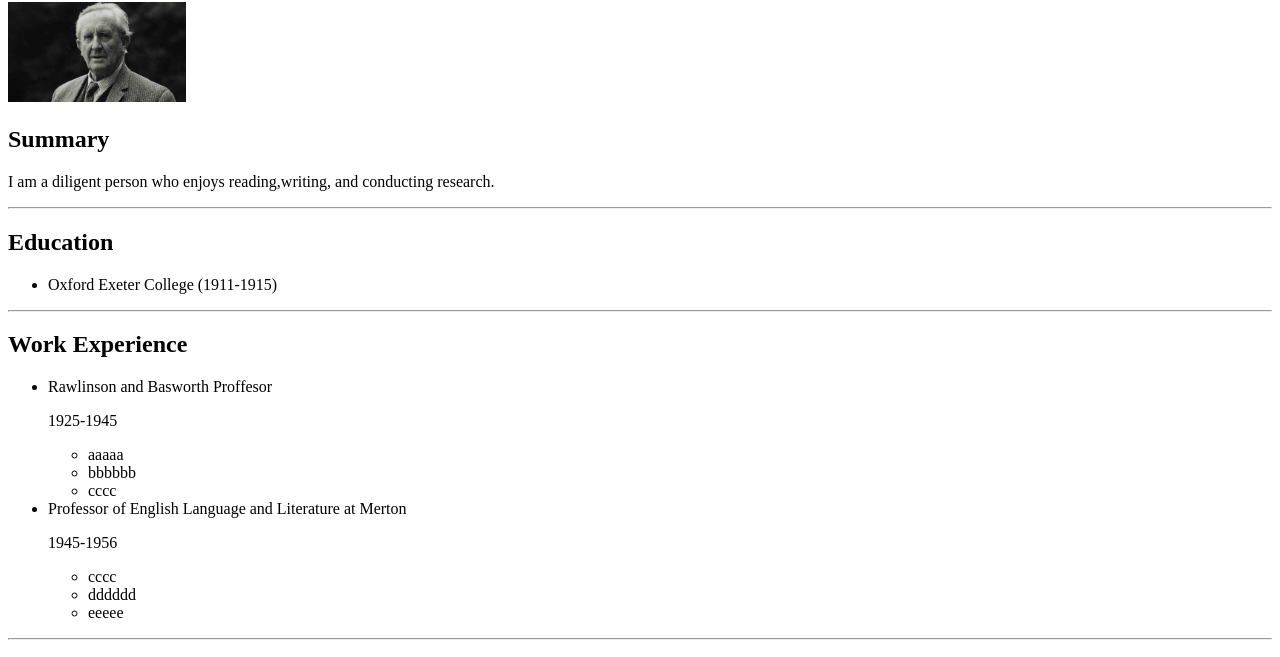
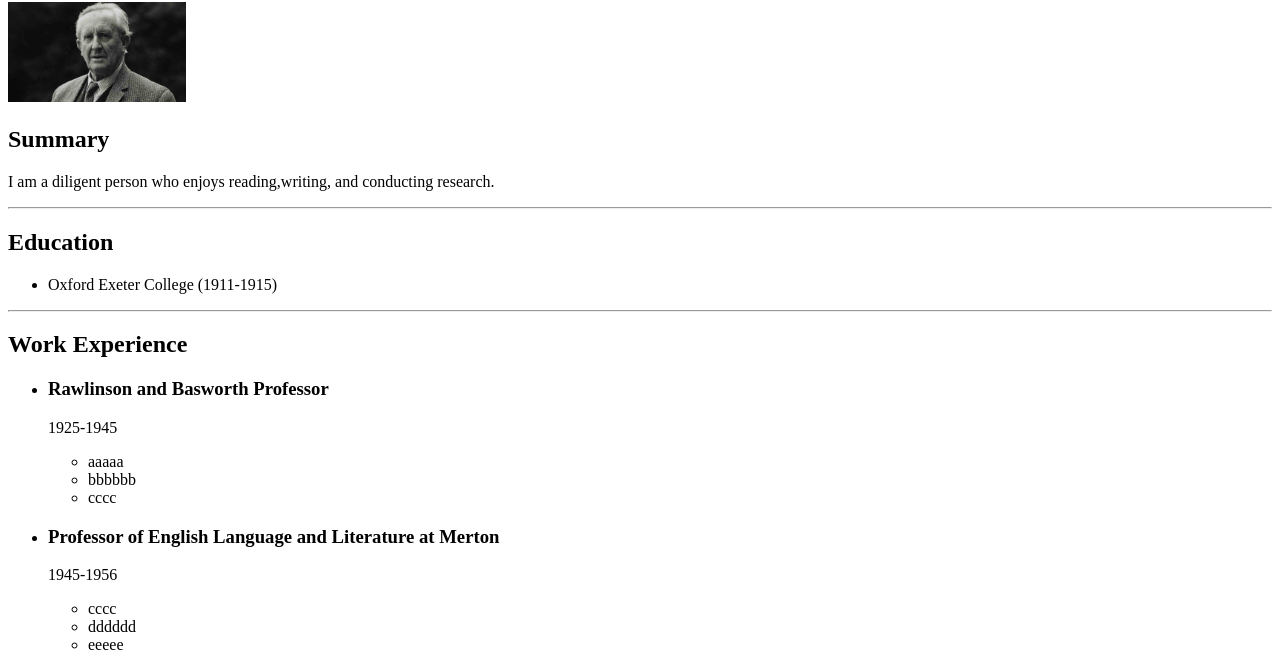
Before and after one commit to Sisilis/CapstoneProject, a plain HTML site: page index.html in a window 1280 px wide. Shown: the part 78-735 px from the top of the page. Drawn offline with Linux system fonts and the light colour scheme.

Commit message:
Update index.html

```diff
--- a/index.html
+++ b/index.html
@@ -18,7 +18,7 @@
   <hr />
   <h2>Work Experience</h2>
   <ul>
-    <li>Rawlinson and Basworth Proffesor
+    <li><h3>Rawlinson and Basworth Professor</h3>
       <p>1925-1945</p>
       <ul>
         <li> aaaaa</li>
@@ -26,7 +26,7 @@
         <li>cccc</li>
 
       </ul>
-       <li>Professor of English Language and Literature at Merton</li>
+       <li><h3>Professor of English Language and Literature at Merton</h3></li>
        <p>1945-1956</p>
        <ul>
         <li>cccc</li>
```
